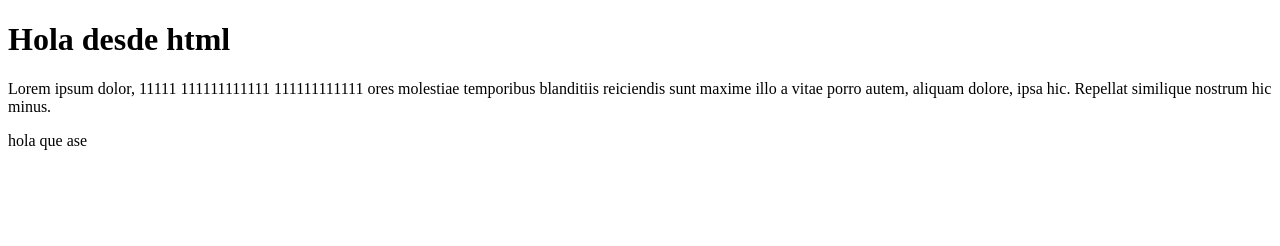
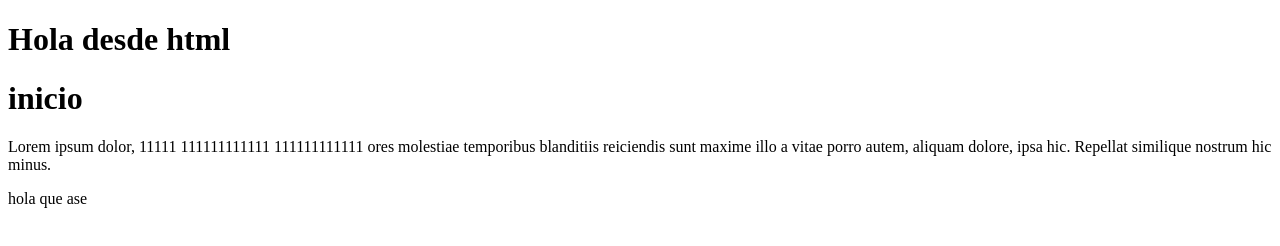
Before and after one commit to sacom14/primerproyectogitgithub, a plain HTML site: page index.html in a window 1280 px wide. Drawn offline with Linux system fonts and the light colour scheme.

Commit message:
agregue h1 en index.html

```diff
--- a/index.html
+++ b/index.html
@@ -8,6 +8,7 @@
 </head>
 <body>
     <h1>Hola desde html</h1>
+    <h1>inicio</h1>
     <p>Lorem ipsum dolor, 11111 111111111111 111111111111 ores molestiae temporibus blanditiis reiciendis sunt maxime illo a vitae porro autem, aliquam dolore, ipsa hic. Repellat similique nostrum hic minus.</p>
 
     <p>hola que ase</p>
```
